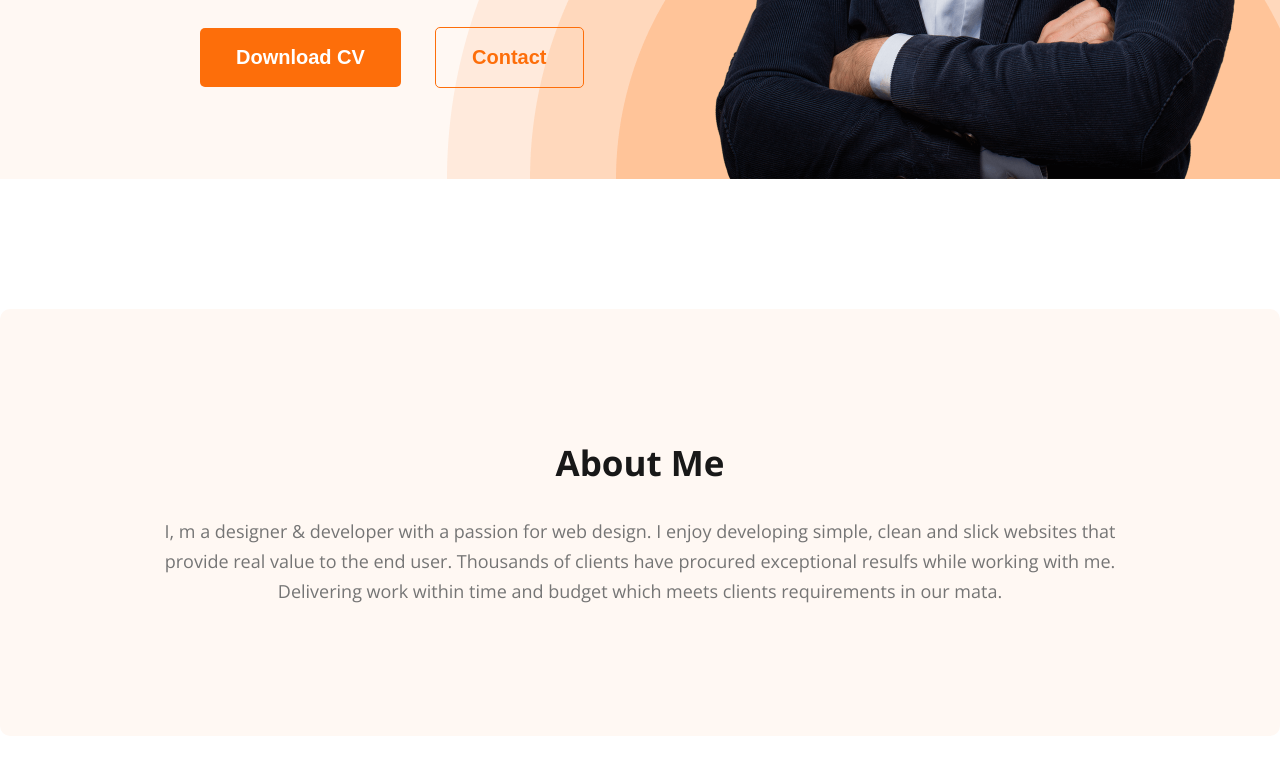
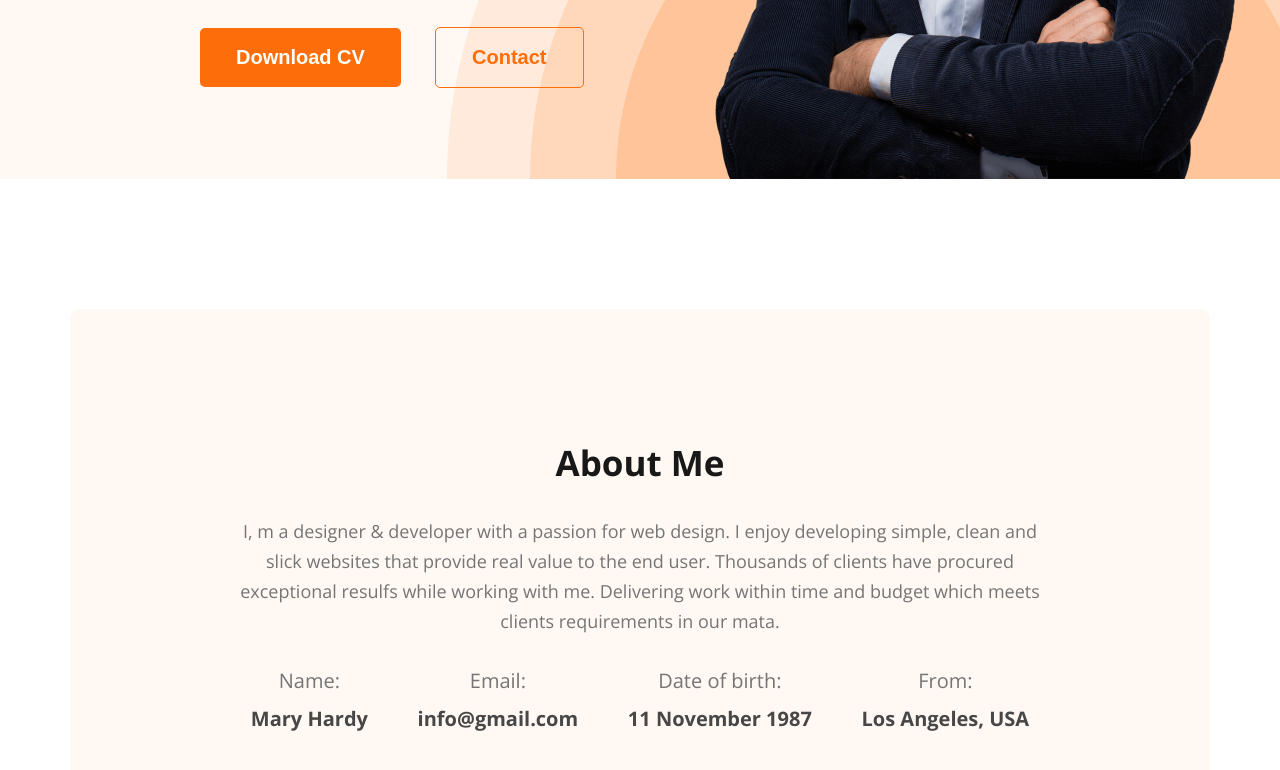
Before and after one commit to msmaahmud/hardy-mama, a plain HTML site: page index.html in a window 1280 px wide. Shown: the part 688-1458 px from the top of the page. Drawn offline with nearby package versions, Linux system fonts and the light colour scheme.

Commit message:
Complete About

```diff
--- a/index.html
+++ b/index.html
@@ -39,6 +39,24 @@
             <p class="about-content">
                 I, m a designer & developer with a passion for web design. I enjoy developing simple, clean and slick websites that provide real value to the end user. Thousands of clients have procured exceptional resulfs while working with me. Delivering work within time and budget which meets clients requirements in our mata.
             </p>
+            <div class="about-info-container">
+                <div class="about-info">
+                    <h4 class="info-title">Name:</h4>
+                    <p class="info-description">Mary Hardy </p>
+                </div>
+                <div class="about-info">
+                    <h4 class="info-title">Email:</h4>
+                    <p class="info-description">info@gmail.com</p>
+                </div>
+                <div class="about-info">
+                    <h4 class="info-title">Date of birth:</h4>
+                    <p class="info-description">11 November 1987</p>
+                </div>
+                <div class="about-info">
+                    <h4 class="info-title">From:</h4>
+                    <p class="info-description">Los Angeles, USA</p>
+                </div>
+            </div>
         </section>
     </main>
     <footer>
--- a/styles/style.css
+++ b/styles/style.css
@@ -17,6 +17,7 @@ body{
     color: #FFFFFF;
     font-weight: 700;
     padding: 18px 36px;
+    cursor: pointer;
 }
 .btn-secondary{
     background-color: transparent;
@@ -26,6 +27,7 @@ body{
     color: #FD6E0A;
     font-weight: 700;
     padding: 18px 36px;
+    cursor: pointer;
 }
 .section-title{
     color:#181818;
@@ -101,11 +103,13 @@ nav a{
 }
 
 /* Main styles */
-
+main{
+    max-width: 1140px;
+    margin: 0 auto;
+}
 
 /* About Section Styles */
 .about{
-    max-width: 1140px;
     padding: 130px 156px;
     border-radius: 10px;
     background-color: #FFF8F3;
@@ -119,3 +123,24 @@ nav a{
     font-weight: 400;
     line-height: 30px;
 }
+.about .about-info-container{
+    margin-top: 30px;
+    display: flex;
+    justify-content: space-around;
+}
+.about .about-info{
+    text-align: center;
+}
+.about .about-info .info-title{
+    margin-bottom: 8px;
+    color:#757575;
+    font-size: 20px;
+    font-weight: 400;
+    line-height: 30px;
+}
+.about .about-info .info-description{
+    color:#474747;
+    font-size: 20px;
+    font-weight: 700;
+    line-height: 30px;
+}
```
